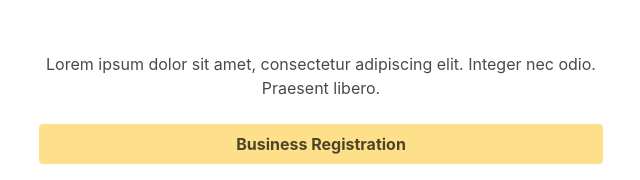
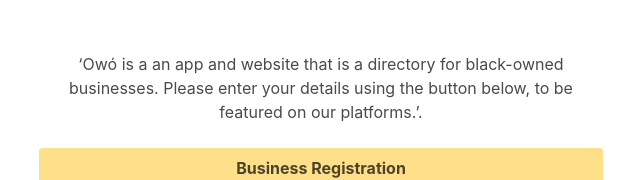
Before and after one commit to owotech/Landing-Page, a plain HTML site: page index.html in a window 1280 px wide. Shown: the part 729-909 px from the top of the page, without its empty margins (319-959 px from the left). Drawn offline with nearby package versions, Linux system fonts and the light colour scheme; a web font is replaced by a local one.

Commit message:
Update index.html

```diff
--- a/index.html
+++ b/index.html
@@ -22,7 +22,7 @@
                   <img src="/src/newlogo.png">
                 </figure>
                 <br /><br />
-                <p>Lorem ipsum dolor sit amet, consectetur adipiscing elit. Integer nec odio. Praesent libero.</p>
+                <p>‘Owó is a an app and website that is a directory for black-owned businesses. Please enter your details using the button below, to be featured on our platforms.’.</p>
                 <br />
                 <a href="https://forms.gle/yMFxtsZLSkPMmKux7" target="_blank"> <button class="button is-fullwidth is-warning"><strong>Business Registration</strong></button></a>
                 <br />
```
